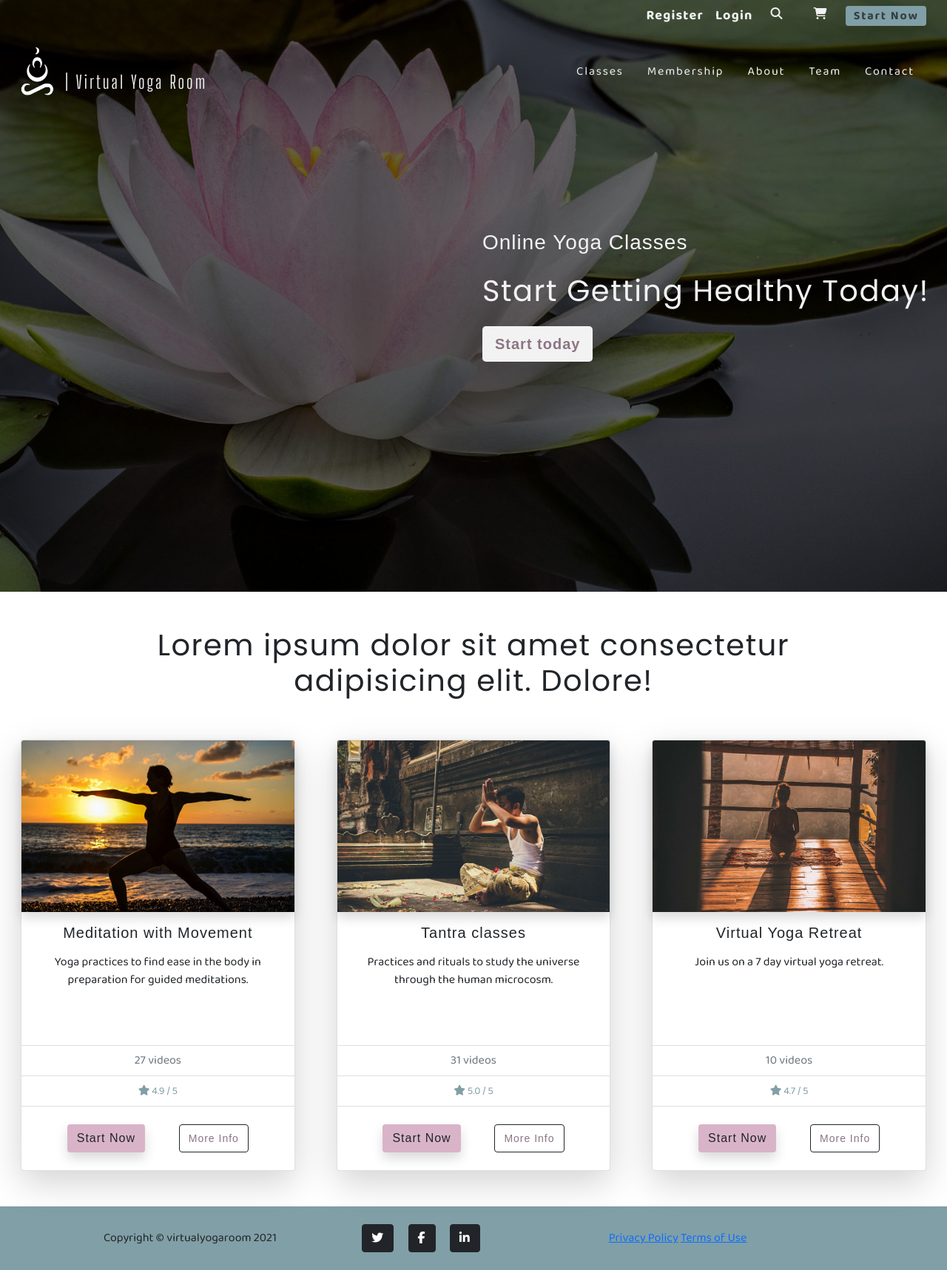
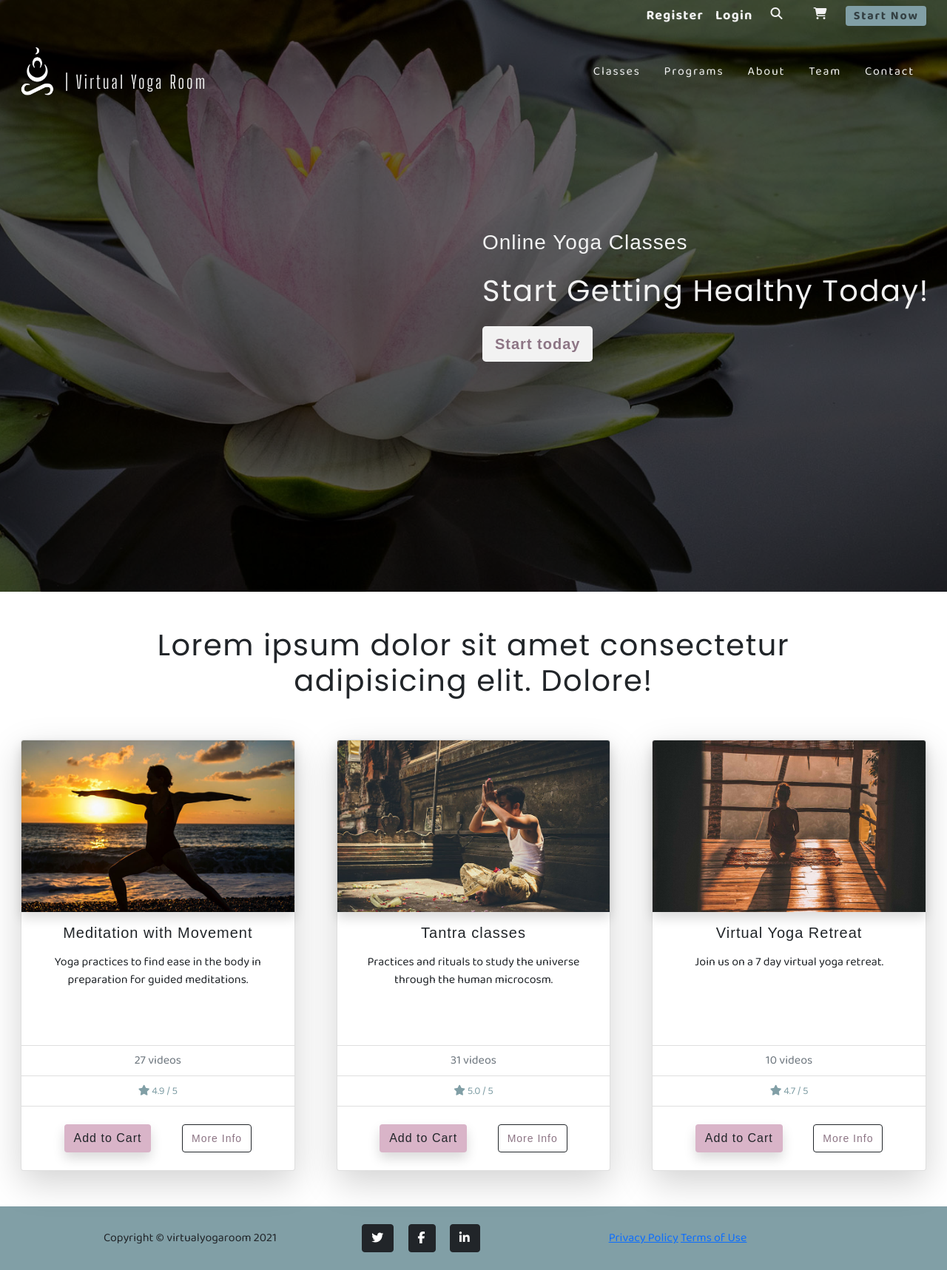
Before and after one commit to veraleitaodev/virtual-yoga-room, a Django app: page / in a window 1280 px wide. Shown: the whole page at 74% size. Run offline with Django 3.2, Linux system fonts and the light colour scheme; data comes from the database, SQL or seed files in the repository; some libraries are stand-ins or nearby versions.

Commit message:
minor text replacement

```diff
--- a/home/templates/home/includes/classes-section.html
+++ b/home/templates/home/includes/classes-section.html
@@ -27,7 +27,7 @@
   </ul>
   <div class="card-body d-flex justify-content-evenly
    my-2">
-    <a href="#" class="btn bg-pink text-center shadow mr-3">Start Now</a>
+    <a href="#" class="btn bg-pink text-center shadow mr-3">Add to Cart</a>
     <a href="#" class="btn btn-outline-dark dark-pink text-center "><small>More Info</small></a>
   </div>
 </div>
--- a/templates/includes/main-nav.html
+++ b/templates/includes/main-nav.html
@@ -154,7 +154,7 @@
 
                         <!-- Shop link -->
                         <li class="nav-item">
-                            <a class="nav-link  white p-3" href="">Shop</a>
+                            <a class="nav-link  white p-3" href="">Programs</a>
                         </li>
 
                         <!-- About link -->
--- a/templates/includes/transparent-nav.html
+++ b/templates/includes/transparent-nav.html
@@ -154,7 +154,7 @@
 
                         <!-- Shop link -->
                         <li class="nav-item">
-                            <a class="nav-link  white p-3" href="">Membership</a>
+                            <a class="nav-link  white p-3" href="">Programs</a>
                         </li>
 
                         <!-- About link -->
```
